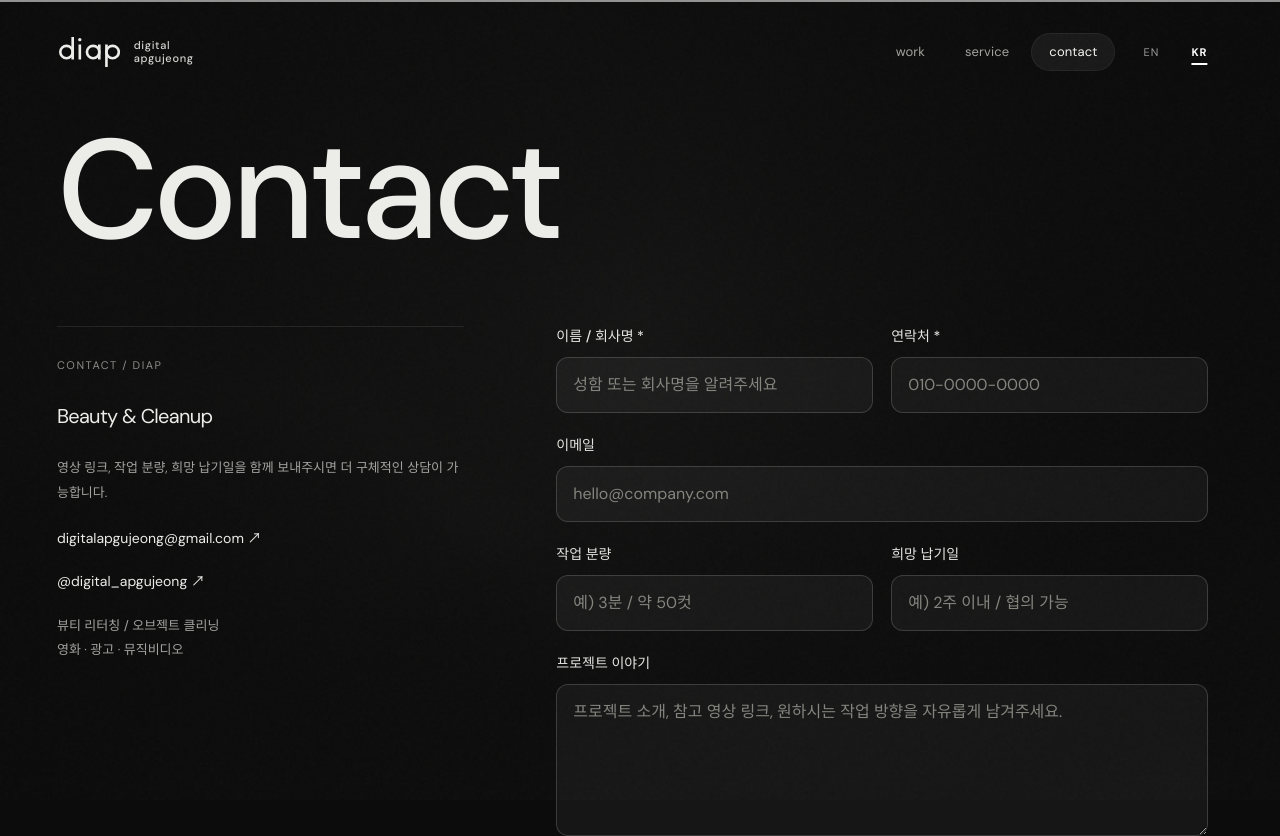
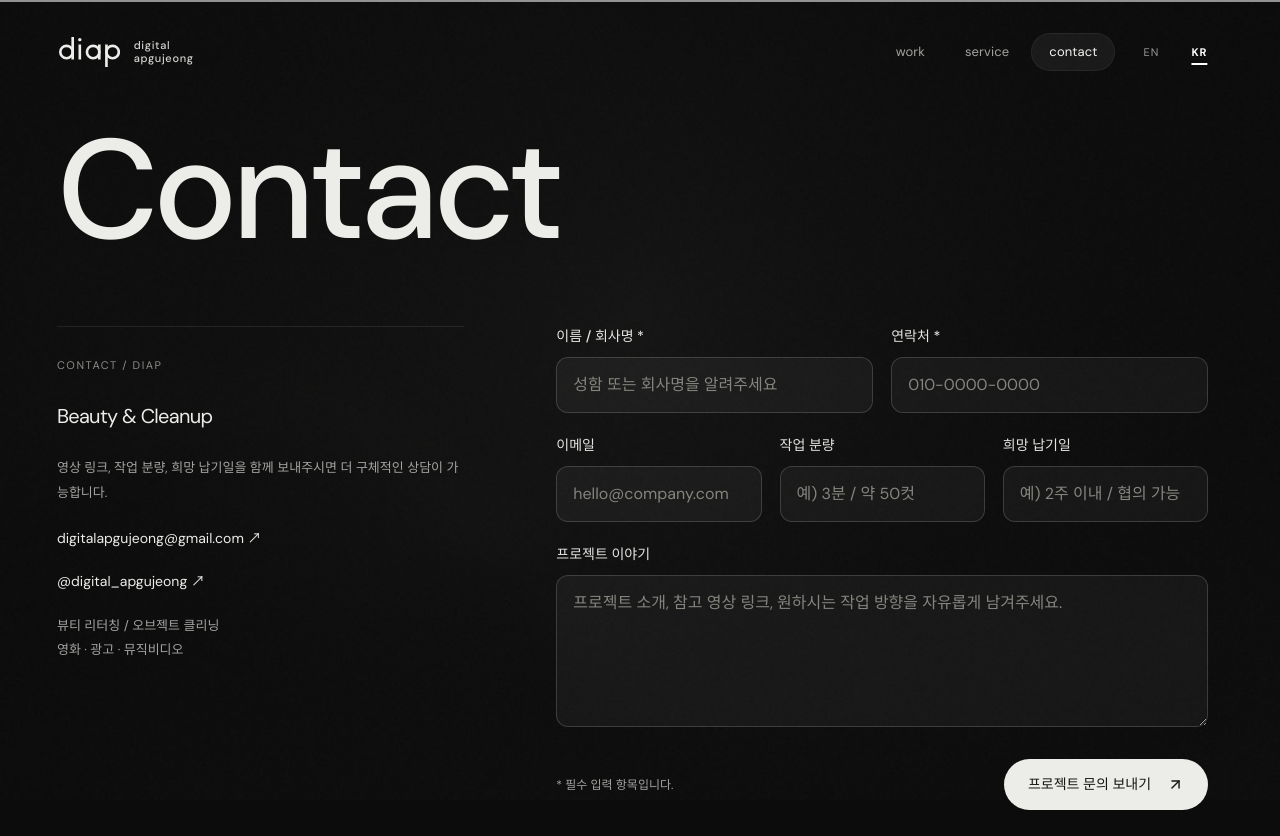
Before and after one commit to kammy0328/digital-apgujeong, a React (Vite) app: page /contact in a window 1280 px wide. Shown: the top 836 px of the page. Built offline with nearby package versions, Linux system fonts and the light colour scheme; a web font is replaced by a local one.

Commit message:
Contact: email, length and deadline share one row
Co-Authored-By: Claude Sonnet 5.5 <noreply@anthropic.com>
Claude-Session: https://claude.ai/code/session_01DdRdaKSXNXttXmzYpYAx5f

```diff
--- a/src/index.css
+++ b/src/index.css
@@ -1800,3 +1800,28 @@ main {
     white-space: nowrap;
   }
 }
+
+/* Contact form: two fields on the first row, then email / length / deadline side by side. */
+.form-fields {
+  grid-template-columns: repeat(6, minmax(0, 1fr));
+}
+.form-fields label {
+  grid-column: span 3;
+}
+.form-fields .third-field {
+  grid-column: span 2;
+}
+.form-fields .full-field {
+  grid-column: 1 / -1;
+}
+@media (max-width: 1023px) {
+  .form-fields .third-field {
+    grid-column: span 3;
+  }
+}
+@media (max-width: 599px) {
+  .form-fields label,
+  .form-fields .third-field {
+    grid-column: 1 / -1;
+  }
+}
--- a/src/pages/Consultation.tsx
+++ b/src/pages/Consultation.tsx
@@ -194,7 +194,7 @@ export default function Consultation() {
                   }
                 />
               </label>
-              <label className="full-field">
+              <label className="third-field">
                 {t(T.email)}
                 <input
                   name="email"
@@ -206,7 +206,7 @@ export default function Consultation() {
                   placeholder="hello@company.com"
                 />
               </label>
-              <label>
+              <label className="third-field">
                 {t(T.volume)}
                 <input
                   name="volume"
@@ -216,7 +216,7 @@ export default function Consultation() {
                   placeholder={t(T.volumePh)}
                 />
               </label>
-              <label>
+              <label className="third-field">
                 {t(T.deadline)}
                 <input
                   name="deadline"
```
